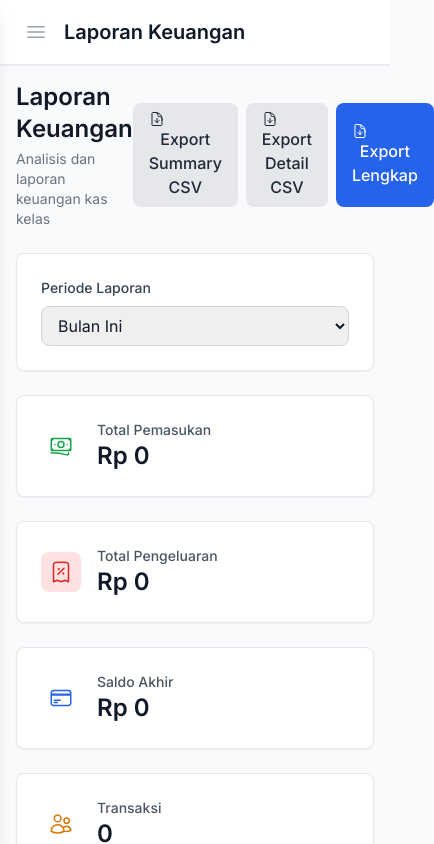
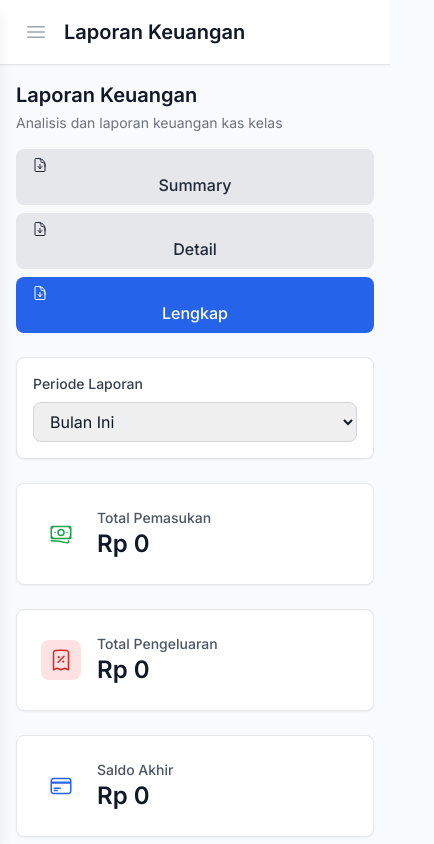
Before and after one commit to zesbe/KAS-KELAS-TERAKHIR-HARUS-BERES, a Vue app: page /reports in a window 390 px wide. Shown: the top 844 px of the page, 434 px wide, since content can reach past the window. Built offline with nearby package versions, Linux system fonts and the light colour scheme.

Commit message:
Fix mobile responsiveness in Reports.vue header
cgen-232c627fa17d4ce99a0a2e3069a89686

```diff
--- a/src/views/Reports.vue
+++ b/src/views/Reports.vue
@@ -1,32 +1,35 @@
 <template>
   <div class="space-y-6">
     <!-- Header -->
-    <div class="flex items-center justify-between">
+    <div class="flex flex-col sm:flex-row sm:items-center sm:justify-between space-y-4 sm:space-y-0">
       <div>
-        <h1 class="text-2xl font-semibold text-gray-900">Laporan Keuangan</h1>
+        <h1 class="text-xl sm:text-2xl font-semibold text-gray-900">Laporan Keuangan</h1>
         <p class="text-sm text-gray-500 mt-1">Analisis dan laporan keuangan kas kelas</p>
       </div>
-      <div class="flex space-x-3">
-        <div class="flex space-x-2">
-          <button @click="exportSummaryCSV" class="btn-secondary">
+      <div class="flex flex-col sm:flex-row space-y-2 sm:space-y-0 sm:space-x-3">
+        <div class="flex flex-col sm:flex-row space-y-2 sm:space-y-0 sm:space-x-2">
+          <button @click="exportSummaryCSV" class="btn-secondary w-full sm:w-auto">
             <DocumentArrowDownIcon class="w-4 h-4 mr-2" />
-            Export Summary CSV
+            <span class="hidden sm:inline">Export Summary CSV</span>
+            <span class="sm:hidden">Summary</span>
           </button>
-          <button @click="exportDetailedCSV" class="btn-secondary">
+          <button @click="exportDetailedCSV" class="btn-secondary w-full sm:w-auto">
             <DocumentArrowDownIcon class="w-4 h-4 mr-2" />
-            Export Detail CSV
+            <span class="hidden sm:inline">Export Detail CSV</span>
+            <span class="sm:hidden">Detail</span>
           </button>
-          <button @click="exportCompleteReport" class="btn-primary">
+          <button @click="exportCompleteReport" class="btn-primary w-full sm:w-auto">
             <DocumentArrowDownIcon class="w-4 h-4 mr-2" />
-            Export Lengkap
+            <span class="hidden sm:inline">Export Lengkap</span>
+            <span class="sm:hidden">Lengkap</span>
           </button>
         </div>
       </div>
     </div>
 
     <!-- Period Selector -->
-    <div class="card p-6">
-      <div class="grid grid-cols-1 md:grid-cols-3 gap-4">
+    <div class="card p-4 sm:p-6">
+      <div class="grid grid-cols-1 sm:grid-cols-2 lg:grid-cols-3 gap-4">
         <div>
           <label class="block text-sm font-medium text-gray-700 mb-2">Periode Laporan</label>
           <select v-model="selectedPeriod" @change="updatePeriod" class="input-field">
```
